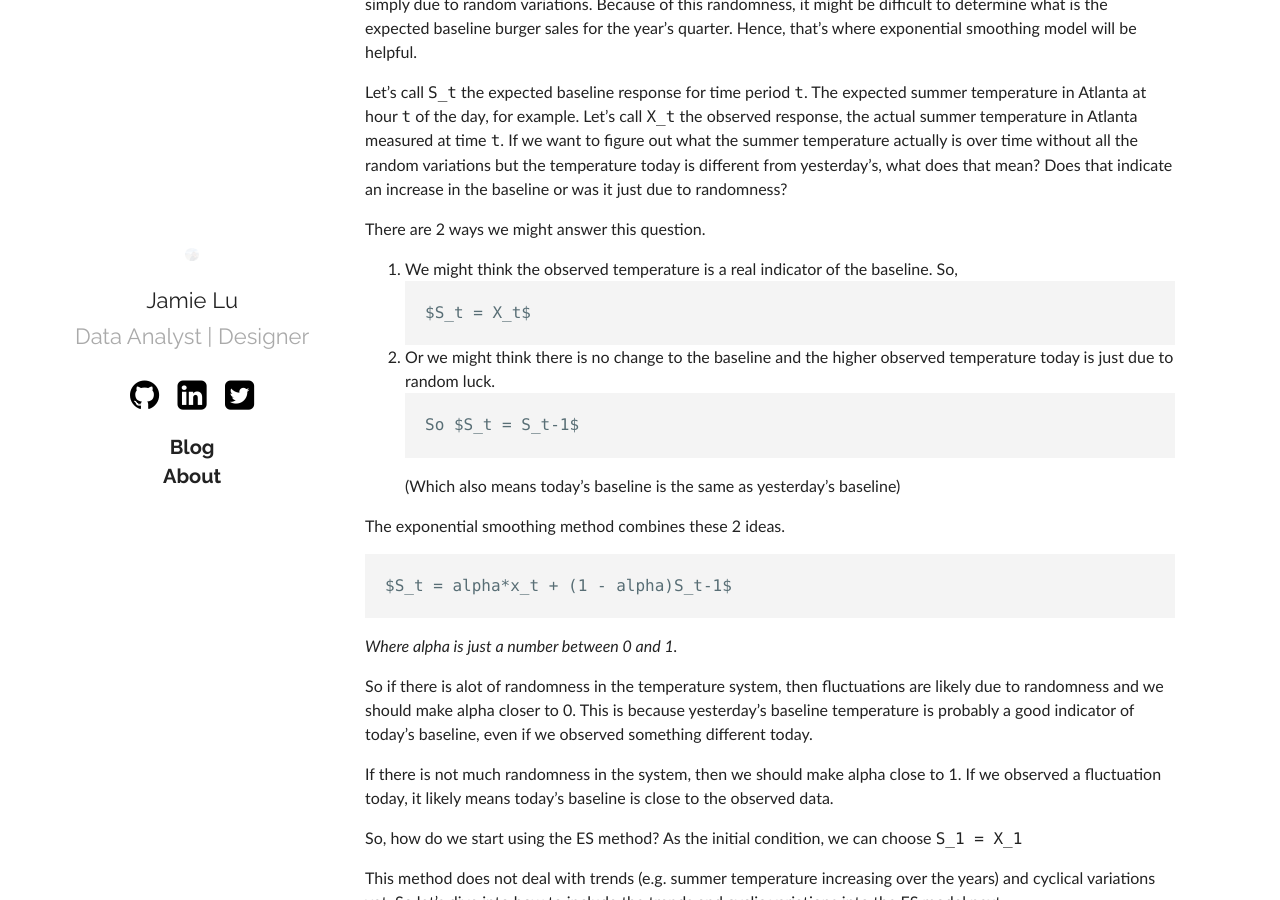
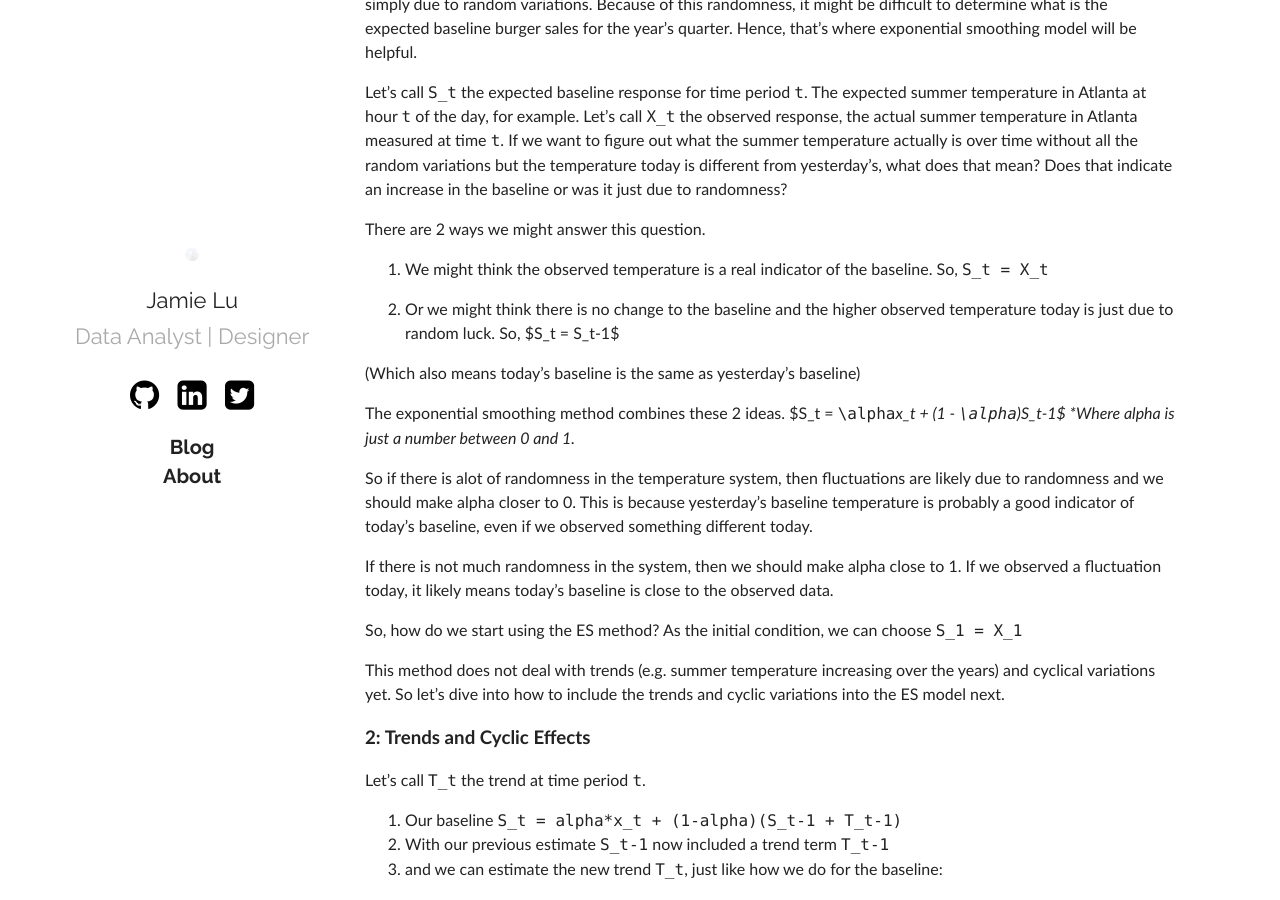
Before and after one commit to jamieqianhui/jamieqianhui.github.io, a Jekyll site: the page built from _posts/2022-03-06-Exponential-Smoothing-in-R.markdown, in a window 1280 px wide and 900 px high, scrolled down 790 px. Built offline with Jekyll 4.4.1, drawn with Linux system fonts in a browser that asks for light colours.

Commit message:
Update 2022-03-06-Exponential-Smoothing-in-R.markdown

````diff
--- a/_posts/2022-03-06-Exponential-Smoothing-in-R.markdown
+++ b/_posts/2022-03-06-Exponential-Smoothing-in-R.markdown
@@ -23,19 +23,15 @@ Let's call `S_t` the expected baseline response for time period `t`. The expecte
 
 There are 2 ways we might answer this question.
 1. We might think the observed temperature is a real indicator of the baseline. So,
-```markdown
-$S_t = X_t$
-```
-2. Or we might think there is no change to the baseline and the higher observed temperature today is just due to random luck.
-```markdown
-So $S_t = S_t-1$
-```
+`S_t = X_t`
+
+2. Or we might think there is no change to the baseline and the higher observed temperature today is just due to random luck. So,
+$S_t = S_t-1$
+
 (Which also means today's baseline is the same as yesterday's baseline)
 
 The exponential smoothing method combines these 2 ideas.
-```markdown
-$S_t = alpha*x_t + (1 - alpha)S_t-1$
-```
+$S_t = `\alpha`*x_t + (1 - `\alpha`)S_t-1$
 *Where alpha is just a number between 0 and 1.*
 
 So if there is alot of randomness in the temperature system, then fluctuations are likely due to randomness and we should make alpha closer to 0. This is because yesterday's baseline temperature is probably a good indicator of today's baseline, even if we observed something different today.
````
